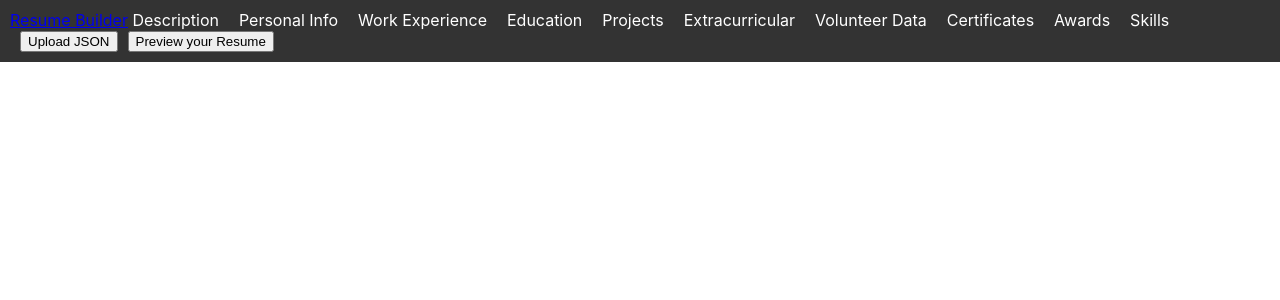
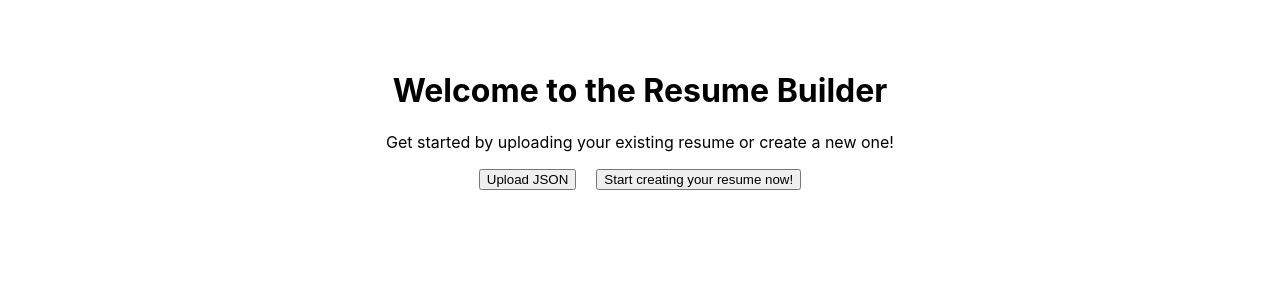
Before and after one commit to syamkarni/Resume_builder, a React (Create React App) app in the folder frontend/: page / in a window 1280 px wide. Shown: the top 300 px of the page. Built offline with nearby package versions, Linux system fonts and the light colour scheme.

Commit message:
added homepage, modified routes

```diff
--- a/frontend/src/App.js
+++ b/frontend/src/App.js
@@ -1,7 +1,7 @@
 import React from 'react';
-import './App.css';
+import { BrowserRouter as Router, Route, Routes } from 'react-router-dom';
 import BaseLayout from './components/BaseLayout';
-import { BrowserRouter as Router, Route, Routes } from 'react-router-dom';
+import Home from './components/Home';
 import Description from './components/Description';
 import Pinfo from './components/Pinfo';
 import Work from './components/Work';
@@ -17,17 +17,18 @@ const App = () => {
   return (
     <Router>
       <Routes>
-          <Route path="/" element={<BaseLayout />}>
-          <Route path="/Description" element={<Description />} />
-          <Route path="/Pinfo" element={<Pinfo />} />
-          <Route path="/Work" element={<Work />} />
-          <Route path="/Education" element={<Education />} />
-          <Route path="/Project" element={<Project />} />
-          <Route path="/EActivities" element={<EActivities />} />
-          <Route path="/VData" element={<VData />} />
-          <Route path="/Certificates" element={<Certificates />} />
-          <Route path="/Awards" element={<Awards />} />
-          <Route path="/Skills" element={<Skills />} />
+        <Route path="/" element={<Home />} />
+        <Route path="/" element={<BaseLayout />}>
+          <Route path="description" element={<Description />} />
+          <Route path="pinfo" element={<Pinfo />} />
+          <Route path="work" element={<Work />} />
+          <Route path="education" element={<Education />} />
+          <Route path="project" element={<Project />} />
+          <Route path="eactivities" element={<EActivities />} />
+          <Route path="vdata" element={<VData />} />
+          <Route path="certificates" element={<Certificates />} />
+          <Route path="awards" element={<Awards />} />
+          <Route path="skills" element={<Skills />} />
         </Route>
       </Routes>
     </Router>
--- /dev/null
+++ b/frontend/src/components/Home/index.js
@@ -0,0 +1,32 @@
+import React from 'react';
+import { useNavigate } from 'react-router-dom';
+
+const Home = () => {
+  const navigate = useNavigate();
+
+  return (
+    <div style={{ textAlign: 'center', padding: '50px' }}>
+      <h1>Welcome to the Resume Builder</h1>
+      <p>Get started by uploading your existing resume or create a new one!</p>
+
+      {/* Upload JSON button */}
+      <button
+        className="btn btn-light"
+        onClick={() => alert("Upload JSON clicked!")}
+        style={{ marginRight: '20px' }}
+      >
+        Upload JSON
+      </button>
+
+      {/* Start creating resume button */}
+      <button
+        className="btn btn-success"
+        onClick={() => navigate('/description')}
+      >
+        Start creating your resume now!
+      </button>
+    </div>
+  );
+}
+
+export default Home;
```
